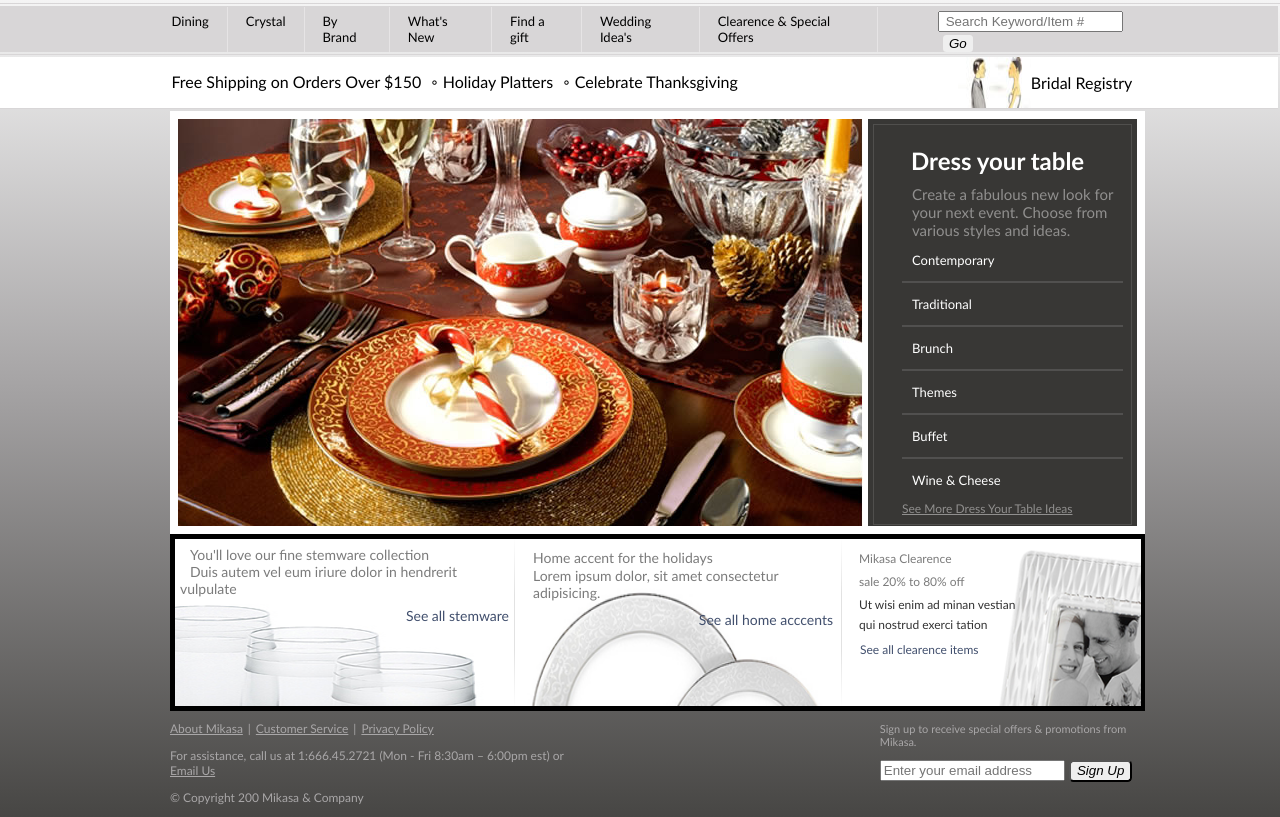
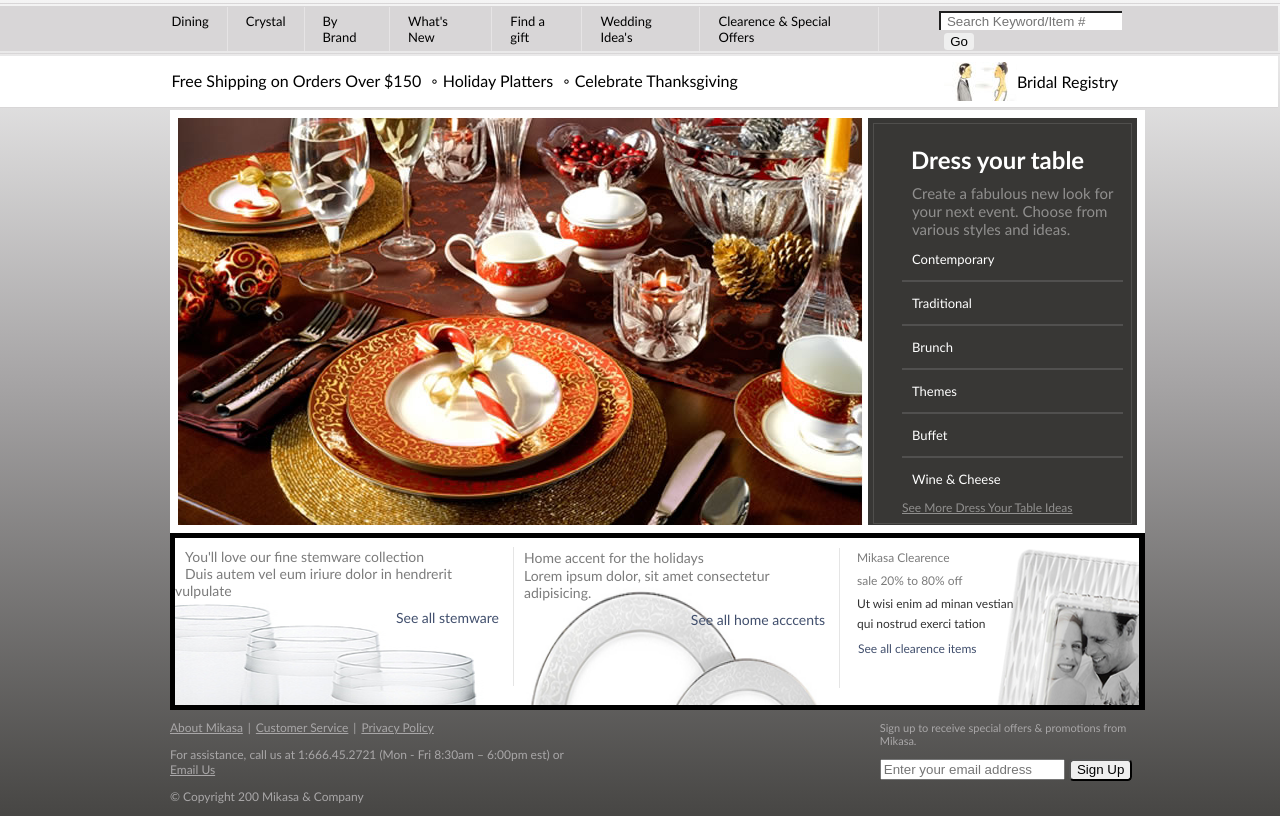
Before and after one commit to saikailash18/Task-3, a plain HTML site: page index.html in a window 1280 px wide. Shown: the part 52-869 px from the top of the page. Drawn offline with Linux system fonts and the light colour scheme.

Commit message:
Final Changes

```diff
--- a/index.html
+++ b/index.html
@@ -1,8 +1,6 @@
 <!-- <!DOCTYPE html> -->
 <html lang="en">
   <head>
-    <meta charset="UTF-8" />
-    <meta name="viewport" content="width=device-width, initial-scale=1.0" />
     <title>Mikasa</title>
     <link rel="stylesheet" href="style.css" />
   </head>
@@ -31,10 +29,10 @@
               <input
                 type="text"
                 placeholder=" Search Keyword/Item #"
-                name="search"
+                name="search" id="keyword"
               />
               <button id="searchboxbutton">
-                <i> Go</i>
+                 Go
               </button>
             </li>
           </ul>
@@ -49,6 +47,7 @@
             <li class="image1"> <img src="Untitled-5.jpg" alt="" /><p>Bridal Registry</p></li>
           </ul>
         </div>
+
       </div>
         <div class="maincontent">
           <div class="row">
@@ -140,14 +139,13 @@
             <p>Sign up to receive special offers & promotions from Mikasa.</p>
             <input
             type="text"
-
             placeholder="Enter your email address"
-
+            id="email"
             name="search"
 
           />
           <button>
-            <i>Sign Up</i>
+            Sign Up
           </button>
         </div>
     </div>
--- a/style.css
+++ b/style.css
@@ -104,7 +104,8 @@ body {
 .image1 {
   display: flex;
   justify-content: flex-end;
-  padding-left: 210px;
+  align-items: center;
+  width: 38%;
 }
 
 .free {
@@ -159,10 +160,7 @@ body {
 
 .col2 {
   height: auto;
-  max-width: 100%;
-  border-right: 1px solid;
   position: relative;
-  border-image: linear-gradient(white, #e2e2e2, #e2e2e2, white) 1;
 }
 .col3 {
   height: auto;
@@ -173,25 +171,40 @@ body {
 
 .col1 {
   position: relative;
-  border-right: 1px solid;
-  border-image: linear-gradient(white, #e2e2e2, #e2e2e2, white) 1;
+  /* border-right: 1px solid;
+  border-image: linear-gradient(white, #e2e2e2, #e2e2e2, white) 1; */
 }
 
 .text-container {
+  padding-right: 14px;
+  padding-bottom: 60px;
+  margin-top: 8px;
   position: absolute;
   top: 1px;
-  padding: 5px;
+  padding-top: 0px;
   font-size: 14px;
   align-items: center;
   color: #323232;
+  border-right: 1px solid;
+  border-color: #e5e5e5;
+}
+#keyword {
+  border-bottom: 1px;
+  border-right: 1px;
 }
 
 .text-container1 {
+  padding-right: 14px;
+  padding-bottom: 60px;
+  margin-top: 9px;
   position: absolute;
+  top: 1px;
+  padding-top: 0px;
+  font-size: 14px;
+  align-items: center;
   color: #323232;
-  top: 1px;
-  padding: 8px;
-  font-size: 14px;
+  border-right: 1px solid;
+  border-color: #e5e5e5;
 }
 .text-container2 {
   position: absolute;
```
